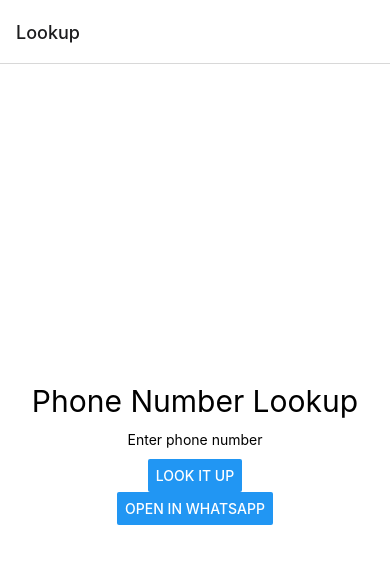
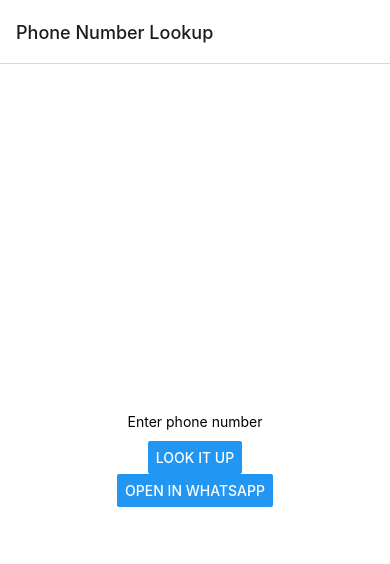
Before and after one commit to gotlougit/phone_nums_reactnative, a React Native app: screen / in a window 390 px wide. Shown: the top 564 px of the page. Built offline with nearby package versions, Linux system fonts and the light colour scheme.

Commit message:
Use Stack screen name for heading instead of <Text>

```diff
--- a/App.js
+++ b/App.js
@@ -115,7 +115,6 @@
 	};
 	return (
 		<View style={styles.container}>
-			<Text style={styles.heading}>Phone Number Lookup</Text>
 			<TextInput autoComplete='tel-national' keyboardType='phone-pad' textContentType='telephoneNumber' maxLength={10} style={styles.input} placeholder="Enter phone number" onChangeText={newText => setText(newText)} defaultValue={text} />
 			<Text>{name}</Text>
 			<Button style={styles.button} title='Look It Up' onPress={() => lookUpNumber(text, refresh)}/>
@@ -132,7 +131,7 @@
 	return (
 		<NavigationContainer>
 			<Stack.Navigator initialRouteName="Home">
-				<Stack.Screen name="Lookup" component={MainScreen} />
+				<Stack.Screen name="Phone Number Lookup" component={MainScreen} />
 			</Stack.Navigator>
 		</NavigationContainer>
 		);
```
